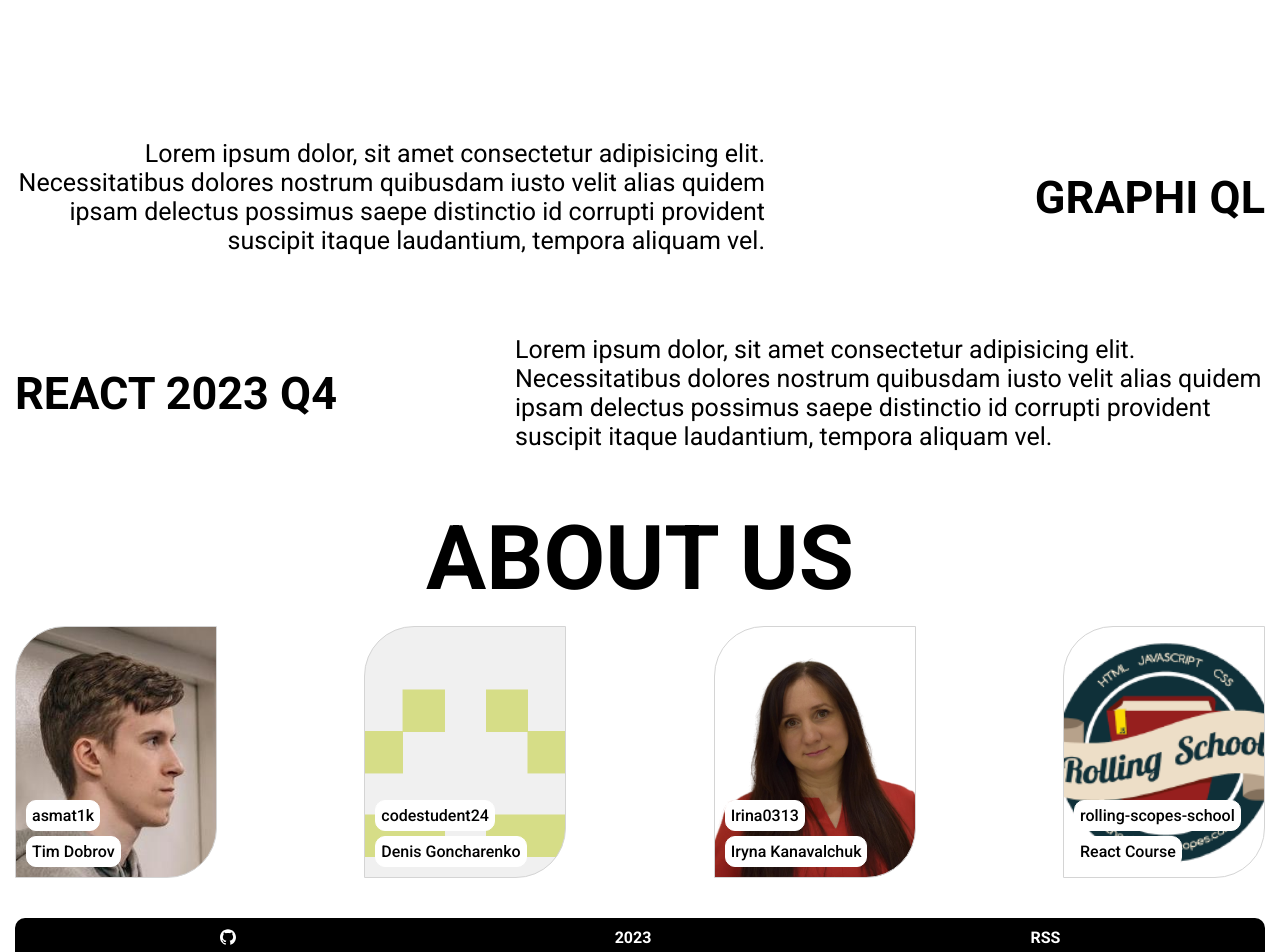
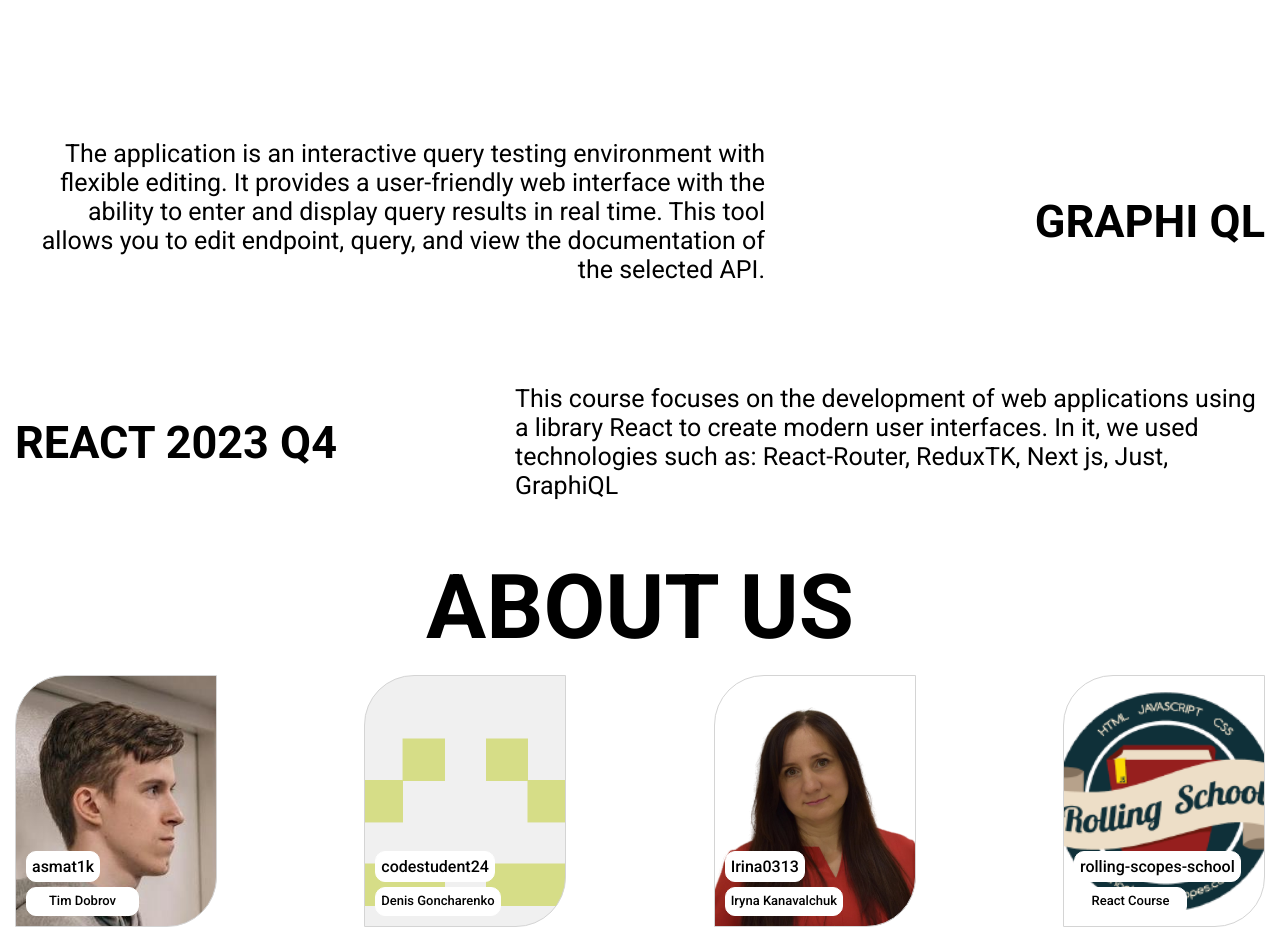
Before and after one commit to codestudent24/graphiql-app, a React (Vite) app: page / in a window 1280 px wide. Shown: the part 680-1632 px from the top of the page. Built offline with nearby package versions, Linux system fonts and the light colour scheme; a web font is replaced by a local one.

Commit message:
feat: add switching language control

```diff
--- a/src/features/Header/UI/header.tsx
+++ b/src/features/Header/UI/header.tsx
@@ -4,11 +4,19 @@ import { useLogout } from '../model/logout';
 import styles from './header.module.scss';
 import { useState } from 'react';
 import { LoginOutlined, LogoutOutlined, HomeOutlined, UserAddOutlined } from '@ant-design/icons';
+import { useLanguage } from '../../language/language-context';
 
 export function Header() {
   const logout = useLogout();
+  const { language, changeLanguage } = useLanguage();
+  const [sticky, setSticky] = useState(false);
+
   const { isAnonymous } = useAppSelector((state) => state.auth);
-  const [sticky, setSticky] = useState(false);
+
+  function toggleLanguage() {
+    const newLanguage = language === 'EN' ? 'RU' : 'EN';
+    changeLanguage(newLanguage);
+  }
 
   function updateSticky() {
     if (window.scrollY >= 20) {
@@ -28,8 +36,8 @@ export function Header() {
         </Link>
       </div>
       <div className={styles.item}>
-        <button className={styles.logout} onClick={() => console.log('click')}>
-          EN
+        <button className={styles.logout} onClick={toggleLanguage}>
+          {language}
         </button>
         {isAnonymous ? (
           <div className={styles.links}>
--- /dev/null
+++ b/src/features/language/language-context.tsx
@@ -0,0 +1,31 @@
+import { ReactNode, createContext, useContext, useState } from 'react';
+
+type LanguageContextType = {
+  language: string;
+  changeLanguage: (newLanguage: string) => void;
+};
+
+interface LanguageProviderProps {
+  children: ReactNode;
+}
+
+const defaultValue = {
+  language: 'EN',
+  changeLanguage: () => {},
+};
+
+const LanguageContext = createContext<LanguageContextType>(defaultValue);
+
+export function LanguageProvider({ children }: LanguageProviderProps) {
+  const [language, setLanguage] = useState('EN');
+
+  const changeLanguage = (newLanguage: string) => {
+    setLanguage(newLanguage);
+  };
+
+  return <LanguageContext.Provider value={{ language, changeLanguage }}>{children}</LanguageContext.Provider>;
+}
+
+export function useLanguage() {
+  return useContext(LanguageContext);
+}
--- a/src/index.tsx
+++ b/src/index.tsx
@@ -4,12 +4,15 @@ import { Provider } from 'react-redux';
 import { store } from './app/appStore.ts';
 import App from './app/index.tsx';
 import { BrowserRouter } from 'react-router-dom';
+import { LanguageProvider } from './features/language/language-context.tsx';
 
 ReactDOM.createRoot(document.getElementById('root')!).render(
   <React.StrictMode>
     <BrowserRouter>
       <Provider store={store}>
-        <App />
+        <LanguageProvider>
+          <App />
+        </LanguageProvider>
       </Provider>
     </BrowserRouter>
   </React.StrictMode>,
--- a/src/pages/welcome-page/index.tsx
+++ b/src/pages/welcome-page/index.tsx
@@ -1,3 +1,4 @@
+import { useLanguage } from '../../features/language/language-context';
 import { CourseBlock } from '../../widgets/course-block';
 import { DevBlock } from '../../widgets/dev-block/UI/dev-block';
 import { ProjectBlock } from '../../widgets/project-block';
@@ -6,14 +7,16 @@ import { WelcomeBlock } from '../../widgets/welcome-block';
 import styles from './welcome-page.module.scss';
 
 export default function WelcomePage() {
+  const { language } = useLanguage();
+
   return (
     <div className={styles.container}>
-      <WelcomeBlock />
+      <WelcomeBlock language={language} />
       <div className={styles.text}>
-        <ProjectBlock />
-        <CourseBlock />
+        <ProjectBlock language={language} />
+        <CourseBlock language={language} />
       </div>
-      <DevBlock />
+      <DevBlock language={language} />
     </div>
   );
 }
--- a/src/widgets/course-block/UI/course-block.module.scss
+++ b/src/widgets/course-block/UI/course-block.module.scss
@@ -21,6 +21,7 @@
     .text {
       font-size: 25px;
 
+      min-height: 106px;
       max-width: 60%;
     }
   }
@@ -43,6 +44,7 @@
       .text {
         font-size: 20px;
 
+        min-height: 211px;
         max-width: 90%;
       }
     }
--- a/src/widgets/course-block/UI/course-block.tsx
+++ b/src/widgets/course-block/UI/course-block.tsx
@@ -1,14 +1,24 @@
 import styles from './course-block.module.scss';
 
-export function CourseBlock() {
+interface CourseBlockProps {
+  language?: string;
+}
+
+const contentRU = `Данный курс ориентирован на разработку веб-приложений с использованием библиотеки React для создания современных пользовательских интерфейсов.
+В нем нами были изучены такие технологии как: React-Router, ReduxTK, NextJs, Jest, GraphiQl`;
+const contentEN = `This course focuses on the development of web applications using a library React to create modern user interfaces.
+In it, we used technologies such as: React-Router, ReduxTK, Next js, Just, GraphiQL`;
+
+export function CourseBlock({ language }: CourseBlockProps) {
+  const isEn = language === 'EN';
+  const content = isEn ? contentEN : contentRU;
+
   return (
     <div className={styles.container}>
       <div className={styles.info}>
         <h4 className={styles.name}>React 2023 Q4</h4>
-        <div className={styles.text}>
-          Lorem ipsum dolor, sit amet consectetur adipisicing elit. Necessitatibus dolores nostrum quibusdam iusto velit
-          alias quidem ipsam delectus possimus saepe distinctio id corrupti provident suscipit itaque laudantium,
-          tempora aliquam vel.
+        <div className={styles.text} style={isEn ? { fontSize: 25 } : { fontSize: 20, letterSpacing: 1.5 }}>
+          {content}
         </div>
       </div>
     </div>
--- a/src/widgets/dev-block/UI/dev-block.tsx
+++ b/src/widgets/dev-block/UI/dev-block.tsx
@@ -1,17 +1,25 @@
 import styles from './dev-block.module.scss';
 import { DevCard } from '../../dev-card/UI/dev-card';
 
-export function DevBlock() {
+interface DevBlockProps {
+  language?: string;
+}
+
+export function DevBlock({ language }: DevBlockProps) {
+  const isEn = language === 'EN';
+
+  const title = isEn ? 'ABOUT US' : 'О НАС';
+
   const developers = [
-    { nick: 'asmat1k', name: 'Tim Dobrov' },
-    { nick: 'codestudent24', name: 'Denis Goncharenko' },
-    { nick: 'Irina0313', name: 'Iryna Kanavalchuk' },
-    { nick: 'rolling-scopes-school', name: 'React Course' },
+    { nick: 'asmat1k', name: isEn ? 'Tim Dobrov' : 'Тима Добров' },
+    { nick: 'codestudent24', name: isEn ? 'Denis Goncharenko' : 'Денис Гончаренко' },
+    { nick: 'Irina0313', name: isEn ? 'Iryna Kanavalchuk' : 'Ирина Кавальчук' },
+    { nick: 'rolling-scopes-school', name: isEn ? 'React Course' : 'React курс' },
   ];
 
   return (
     <div className={styles.developers}>
-      <h2 className={styles.title}>ABOUT US</h2>
+      <h2 className={styles.title}>{title}</h2>
       <div className={styles.list}>
         {developers.map((item, index) => {
           return <DevCard key={index} nick={item.nick} name={item.name} />;
--- a/src/widgets/dev-card/UI/dev-card.module.scss
+++ b/src/widgets/dev-card/UI/dev-card.module.scss
@@ -47,9 +47,13 @@
       color: black;
       background-color: white;
       text-decoration: none;
+      text-align: center;
 
       border: 1px solid white;
       border-radius: 10px;
+
+      min-height: 17px;
+      min-width: 101px;
       padding: 5px;
     }
   }
--- a/src/widgets/dev-card/UI/dev-card.tsx
+++ b/src/widgets/dev-card/UI/dev-card.tsx
@@ -7,6 +7,8 @@ interface DevCardProps {
 }
 
 export function DevCard({ nick, name }: DevCardProps) {
+  const isEn = /[a-zA-Z]/.test(name);
+
   return (
     <div
       style={{
@@ -21,7 +23,9 @@ export function DevCard({ nick, name }: DevCardProps) {
         <Link to={`https://github.com/${nick}`} className={styles.nick}>
           {nick}
         </Link>
-        <div className={styles.name}>{name}</div>
+        <div className={styles.name} style={isEn ? { fontSize: 13 } : { fontSize: 11 }}>
+          {name}
+        </div>
       </div>
     </div>
   );
--- a/src/widgets/project-block/UI/project-block.module.scss
+++ b/src/widgets/project-block/UI/project-block.module.scss
@@ -24,6 +24,7 @@
     .text {
       font-size: 25px;
 
+      min-height: 165px;
       max-width: 60%;
     }
   }
@@ -46,6 +47,7 @@
       .text {
         font-size: 20px;
 
+        min-height: 291px;
         max-width: 90%;
       }
     }
--- a/src/widgets/project-block/UI/project-block.tsx
+++ b/src/widgets/project-block/UI/project-block.tsx
@@ -1,14 +1,27 @@
 import styles from './project-block.module.scss';
 
-export function ProjectBlock() {
+interface ProjectBlockProps {
+  language?: string;
+}
+
+const contentRU = `Приложение - интерактивная среда тестирования запросов с их гибким редактированием.
+Оно предоставляет удобный веб-интерфейс с возможностью ввода и отображения результатов запросов в реальном времени.
+Этот инструмент позволяет редактировать endpoint, query, а также просматривать документацию выбранного API`;
+
+const contentEN = `The application is an interactive query testing environment with flexible editing.
+It provides a user-friendly web interface with the ability to enter and display query results in real time.
+This tool allows you to edit endpoint, query, and view the documentation of the selected API.`;
+
+export function ProjectBlock({ language }: ProjectBlockProps) {
+  const isEn = language === 'EN';
+  const content = isEn ? contentEN : contentRU;
+
   return (
     <div className={styles.container}>
       <div className={styles.info}>
         <h4 className={styles.name}>GRAPHI QL</h4>
-        <div className={styles.text}>
-          Lorem ipsum dolor, sit amet consectetur adipisicing elit. Necessitatibus dolores nostrum quibusdam iusto velit
-          alias quidem ipsam delectus possimus saepe distinctio id corrupti provident suscipit itaque laudantium,
-          tempora aliquam vel.
+        <div className={styles.text} style={isEn ? { fontSize: 25 } : { fontSize: 20, letterSpacing: 1.5 }}>
+          {content}
         </div>
       </div>
     </div>
--- a/src/widgets/welcome-block/UI/welcome-block.tsx
+++ b/src/widgets/welcome-block/UI/welcome-block.tsx
@@ -2,25 +2,34 @@ import { Link } from 'react-router-dom';
 import styles from './welcome-block.module.scss';
 import { useAppSelector } from '../../../app/appHooks';
 
-export function WelcomeBlock() {
+interface WelcomeBlockProps {
+  language?: string;
+}
+
+export function WelcomeBlock({ language }: WelcomeBlockProps) {
+  const isEn = language === 'EN';
+  const signInBtnText = isEn ? 'Sign In' : 'Вход';
+  const signUpBtnText = isEn ? 'Sign Up' : 'Регистрация';
+  const mainPageBtnText = isEn ? 'Main page' : 'Главная странциа';
+
   const { isAnonymous } = useAppSelector((state) => state.auth);
 
   return (
     <div className={styles.welcome}>
-      <h2 className={styles.title}>GRAPHI-QL EDITOR</h2>
+      <h2 className={styles.title}>GRAPHI-QL</h2>
       {isAnonymous ? (
         <div className={styles.links}>
           <Link className={styles.btn} to="/auth">
-            Sign In
+            {signInBtnText}
           </Link>
           <Link className={styles.btn} to="/auth">
-            Sign Up
+            {signUpBtnText}
           </Link>
         </div>
       ) : (
         <div className={styles.links}>
           <Link to="/main" className={styles.btn}>
-            Main page
+            {mainPageBtnText}
           </Link>
         </div>
       )}
```
